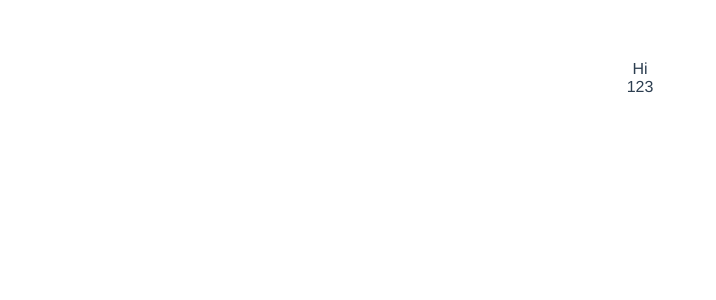
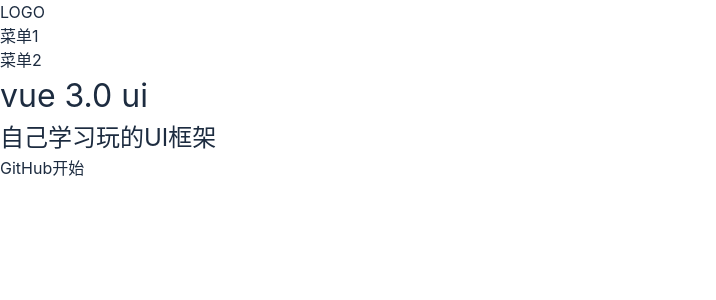
Before and after one commit to dunfeiyang/v-ui, a Vue app: page /#/ in a window 1280 px wide. Shown: the top 300 px of the page, without its empty margins (0-716 px from the left). Built offline with nearby package versions, Linux system fonts and the light colour scheme.

Commit message:
样式初始化

```diff
--- a/package.json
+++ b/package.json
@@ -11,6 +11,7 @@
   },
   "devDependencies": {
     "@vue/compiler-sfc": "^3.0.0-rc.1",
-    "vite": "^1.0.0-rc.1"
+    "vite": "^1.0.0-rc.1",
+    "sass": "^1.49.8"
   }
 }
--- a/src/App.vue
+++ b/src/App.vue
@@ -1,14 +1,10 @@
 <template>
-  <div>Hi</div>
   <router-view></router-view>
 </template>
 
 <script>
-
 export default {
-  name: 'App',
-  components: {
-
-  }
-}
+  name: "App",
+  components: {},
+};
 </script>
--- a/src/index.css
+++ /dev/null
@@ -1,8 +0,0 @@
-#app {
-  font-family: Avenir, Helvetica, Arial, sans-serif;
-  -webkit-font-smoothing: antialiased;
-  -moz-osx-font-smoothing: grayscale;
-  text-align: center;
-  color: #2c3e50;
-  margin-top: 60px;
-}
--- /dev/null
+++ b/src/index.scss
@@ -0,0 +1,45 @@
+* {
+  margin: 0;
+  padding: 0;
+  box-sizing: border-box;
+}
+ul,
+ol {
+  list-style: none;
+}
+a {
+  text-decoration: none;
+  color: inherit;
+  &:hover {
+    text-decoration: underline;
+    cursor: pointer;
+  }
+}
+h1,
+h2,
+h3,
+h4,
+h5,
+h6 {
+  font-weight: normal;
+}
+
+body {
+  font-size: 16px;
+  // 为什么这样写 font-family
+  // 答案见 https://github.com/zenozeng/fonts.css/
+  line-height: 1.5;
+  color: #1d2c40;
+  font-family: -apple-system, "Noto Sans", "Helvetica Neue", Helvetica,
+    "Nimbus Sans L", Arial, "Liberation Sans", "PingFang SC", "Hiragino Sans GB",
+    "Noto Sans CJK SC", "Source Han Sans SC", "Source Han Sans CN",
+    "Microsoft YaHei", "Wenquanyi Micro Hei", "WenQuanYi Zen Hei", "ST Heiti",
+    SimHei, "WenQuanYi Zen Hei Sharp", sans-serif;
+}
+.icon {
+  width: 1em;
+  height: 1em;
+  vertical-align: -0.15em;
+  fill: currentColor;
+  overflow: hidden;
+}
--- /dev/null
+++ b/src/views/Doc.vue
@@ -0,0 +1,13 @@
+<template>
+  <div>
+    <div class="topnav">
+      <div class="logo"></div>
+      <div class="menu"></div>
+    </div>
+
+    <div class="content">
+      <aside>边栏</aside>
+      <main>内容</main>
+    </div>
+  </div>
+</template>
--- /dev/null
+++ b/src/views/Home.vue
@@ -0,0 +1,21 @@
+<template>
+  <div>
+    <div class="topnav">
+      <div class="logo">LOGO</div>
+      <ul class="menu">
+        <li>菜单1</li>
+        <li>菜单2</li>
+      </ul>
+    </div>
+    <div class="banner">
+      <h1>vue 3.0 ui</h1>
+      <h2>自己学习玩的UI框架</h2>
+      <p class="actions">
+        <a>GitHub</a>
+        <a>开始</a>
+      </p>
+    </div>
+  </div>
+</template>
+
+<style lang="scss" scoped></style>
```
Also changed, not shown: src/main.ts (+10 -10 lines), 1 other file (tests, documents, lock files or other folders).
